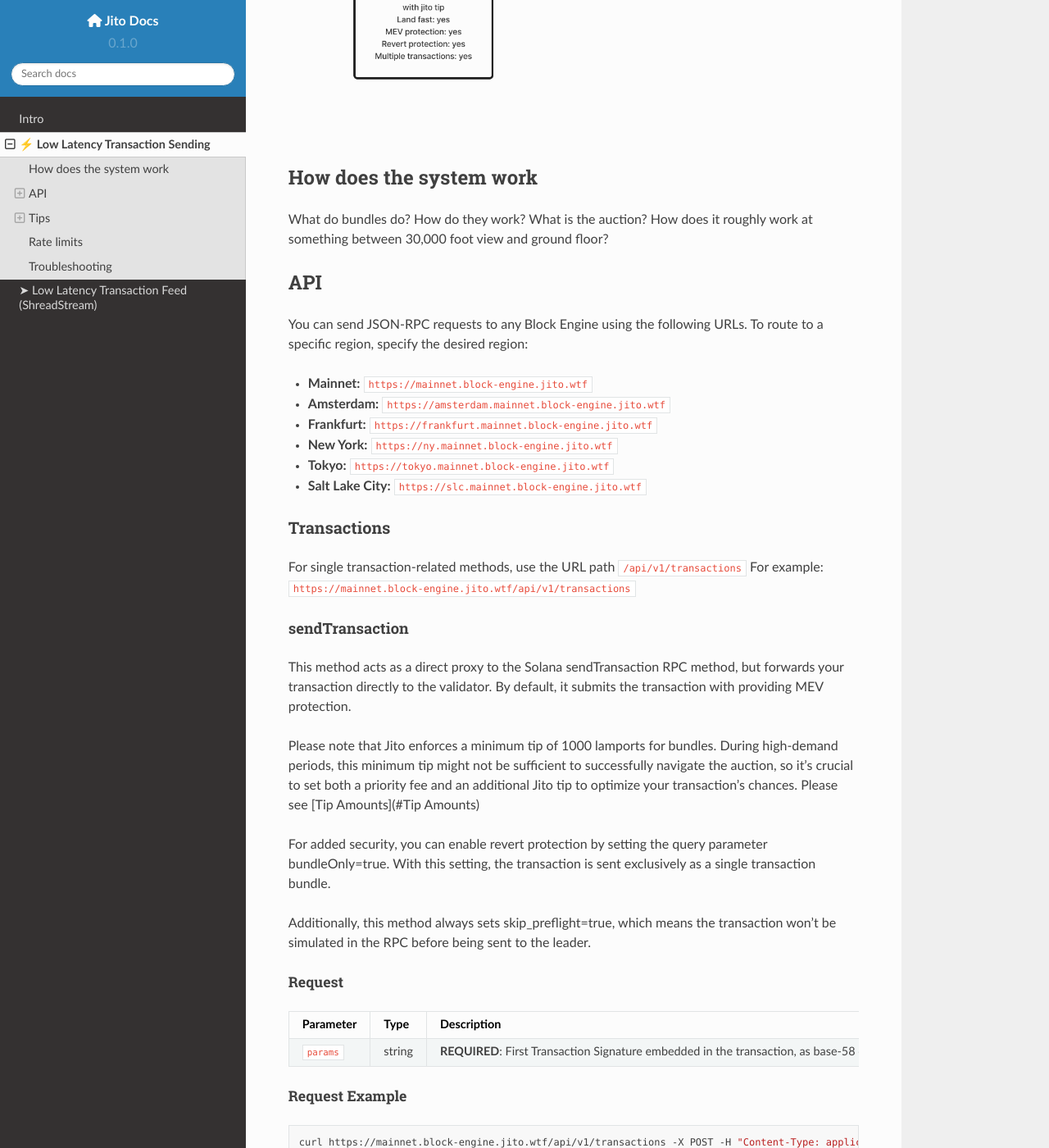
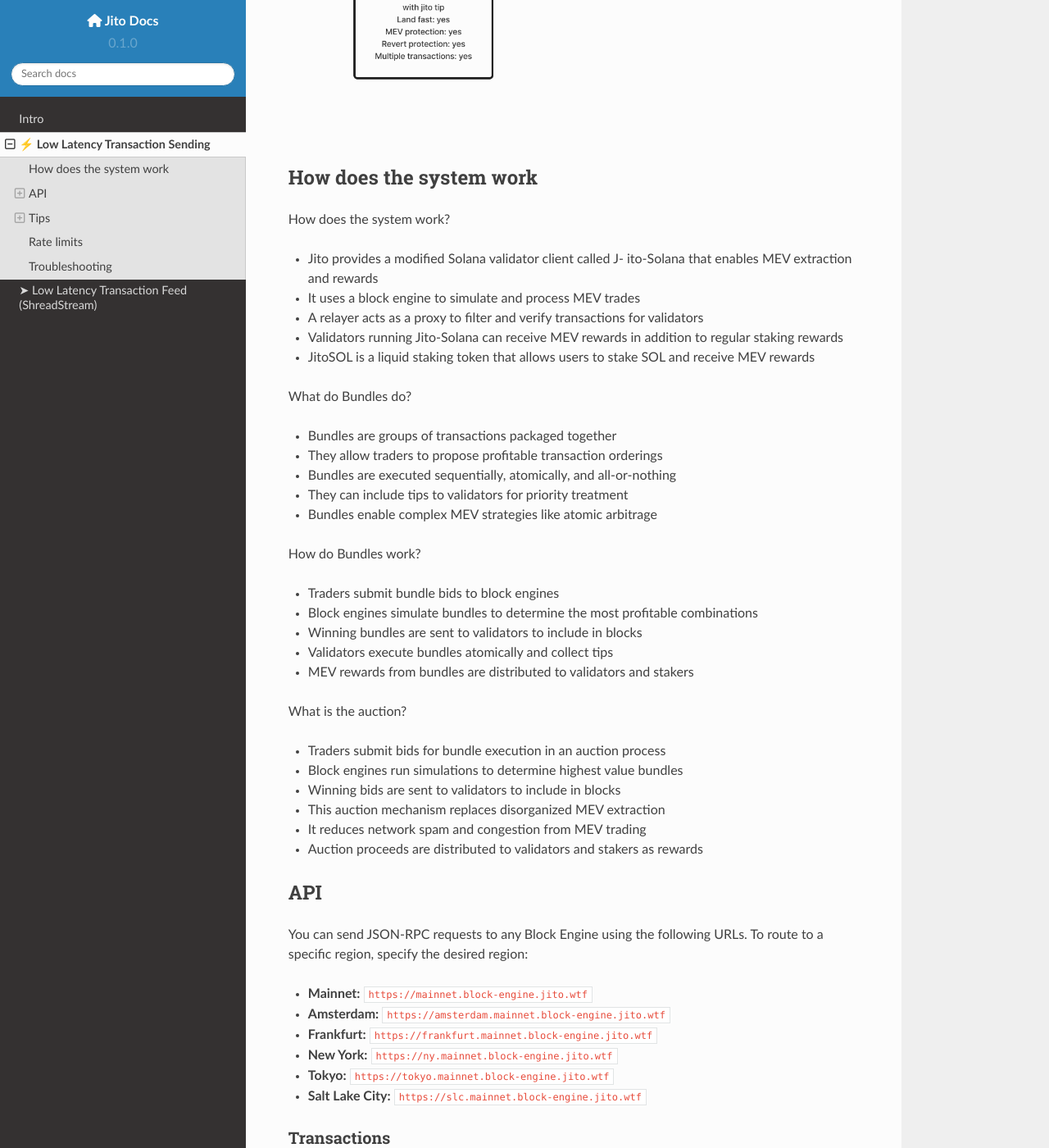
Before and after one commit to jito-labs/jito-docs, a Sphinx documentation site: the page built from docs/source/lowlatencytxnsend.md, in a window 1280 px wide and 1400 px high, scrolled down 975 px. Shown: the whole window at 82% size. Built offline with Sphinx 7.4.7 and the Read the Docs theme 2.0.0, drawn with Linux system fonts in a browser that asks for light colours.

Commit message:
Adding in design draft

```diff
--- a/docs/source/lowlatencytxnsend.md
+++ b/docs/source/lowlatencytxnsend.md
@@ -6,10 +6,38 @@
 
 ## How does the system work
 
-What do bundles do?
-How do they work?
+How does the system work?
+
+- Jito provides a modified Solana validator client called J- ito-Solana that enables MEV extraction and rewards
+- It uses a block engine to simulate and process MEV trades
+- A relayer acts as a proxy to filter and verify transactions for validators
+- Validators running Jito-Solana can receive MEV rewards in addition to regular staking rewards
+- JitoSOL is a liquid staking token that allows users to stake SOL and receive MEV rewards
+
+What do Bundles do?
+
+- Bundles are groups of transactions packaged together
+- They allow traders to propose profitable transaction orderings
+- Bundles are executed sequentially, atomically, and all-or-nothing
+- They can include tips to validators for priority treatment
+- Bundles enable complex MEV strategies like atomic arbitrage
+
+How do Bundles work?
+
+- Traders submit bundle bids to block engines
+- Block engines simulate bundles to determine the most profitable combinations
+- Winning bundles are sent to validators to include in blocks
+- Validators execute bundles atomically and collect tips
+- MEV rewards from bundles are distributed to validators and stakers
+
 What is the auction?
-How does it roughly work at something between 30,000 foot view and ground floor?
+
+- Traders submit bids for bundle execution in an auction process
+- Block engines run simulations to determine highest value bundles
+- Winning bids are sent to validators to include in blocks
+- This auction mechanism replaces disorganized MEV extraction
+- It reduces network spam and congestion from MEV trading
+- Auction proceeds are distributed to validators and stakers as rewards
 
 ## API
 You can send JSON-RPC requests to any Block Engine using the following URLs. To route to a specific region, specify the desired region:
```
